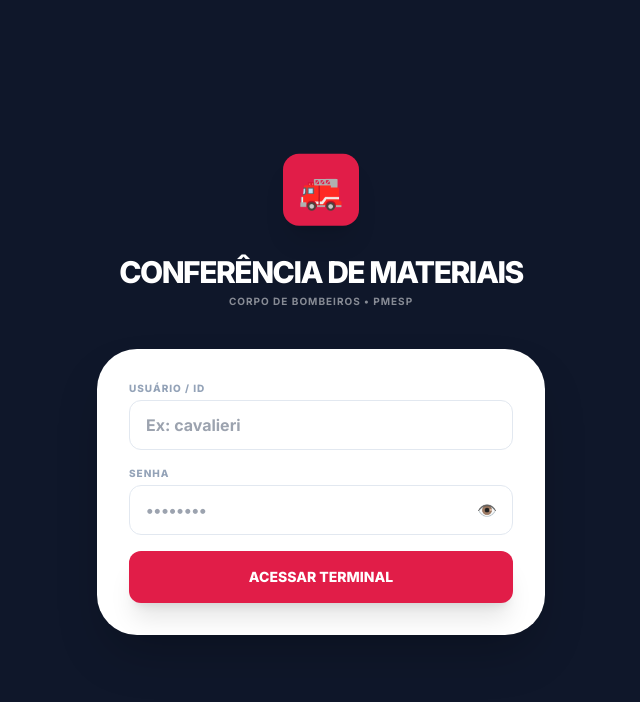
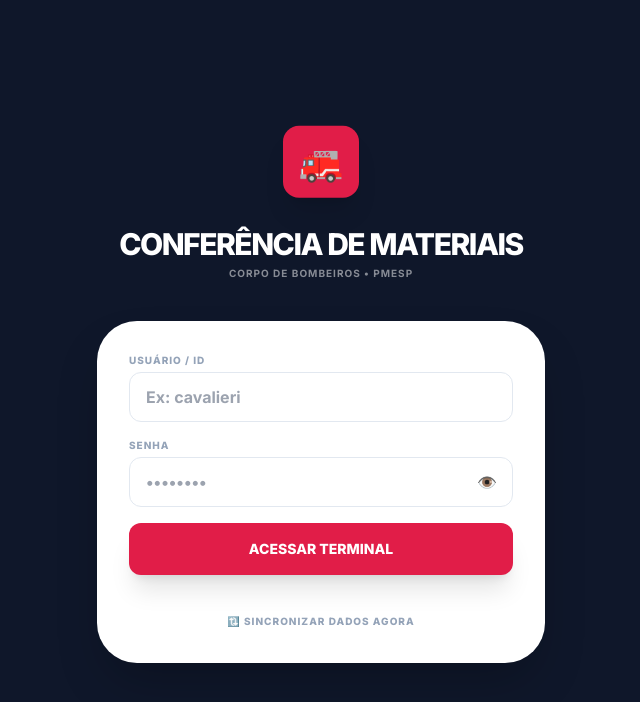
Before and after one commit to wilrogerdc-coder/sistema-de-confer-ncia-de-viaturas-atualizacao, a React (Vite) app: page / in a window 1280 px wide. Shown: the top 702 px of the page, without its empty margins (319-959 px from the left). Built offline with nearby package versions, Linux system fonts and the light colour scheme; no server answers.

Commit message:
Add files via upload

```diff
--- a/App.tsx
+++ b/App.tsx
@@ -42,9 +42,10 @@
   useEffect(() => {
     applyThemeToDocument(DEFAULT_THEME);
     setIsInitializing(true);
-    // REGRA: Na carga inicial, tentamos o cache primeiro para evitar telas em branco
-    // O usuário pode sincronizar manualmente depois se necessário.
-    loadData(true, false);
+    // REGRA: Na carga inicial, FORÇAMOS a sincronização total para garantir que o login
+    // tenha acesso aos dados mais recentes (senhas, permissões, etc) da nuvem.
+    // Isso atende à solicitação de carregar dados completos "antes de digitar a senha".
+    loadData(true, true);
   }, []);
 
   // Recarga de dados ao mudar de aba ou login para garantir sincronia e integridade
@@ -238,7 +239,14 @@
   }
 
   // Se não houver usuário logado, exibe tela de Login
-  if (!user) return <Login onLogin={handleLogin} />;
+  if (!user) return (
+    <Login
+      onLogin={handleLogin}
+      users={users}
+      onSync={() => loadData(false, true)}
+      isSyncing={isLoading}
+    />
+  );
 
   return (
     <Layout
--- a/components/Login.tsx
+++ b/components/Login.tsx
@@ -6,13 +6,16 @@
 
 interface LoginProps {
   onLogin: (user: User) => void;
+  users: User[];
+  onSync: () => Promise<void>;
+  isSyncing: boolean;
 }
 
 /**
  * COMPONENTE DE LOGIN
  * Gerencia o acesso ao sistema com normalização de strings para evitar falhas de autenticação.
  */
-const Login: React.FC<LoginProps> = ({ onLogin }) => {
+const Login: React.FC<LoginProps> = ({ onLogin, users, onSync, isSyncing }) => {
   const [username, setUsername] = useState('');
   const [password, setPassword] = useState('');
   const [showPassword, setShowPassword] = useState(false);
@@ -32,20 +35,17 @@
   const handleLogin = async (e: React.FormEvent) => {
     e.preventDefault();
     setError('');
+
+    // REGRA: Utilizamos os usuários já carregados pelo App.tsx (Sincronização Cloud Master)
+    // Isso garante que os dados estejam prontos "antes de digitar a senha".
+    if (!users || users.length === 0) {
+      setError('O sistema ainda está sincronizando com a nuvem. Por favor, aguarde alguns segundos.');
+      return;
+    }
+
     setLoading(true);
 
     try {
-      // REGRA: Limpeza de cache explicitamente solicitada pelo usuário para login
-      DataService.clearCache();
-
-      // REGRA: Sincronização global forçada no login para garantir senhas e permissões atualizadas
-      console.log("[Login] Solicitando sincronização forçada com a nuvem...");
-      const users = await DataService.getUsers(true);
-
-      if (!users || users.length === 0) {
-        throw new Error('Não foi possível carregar a lista de usuários da nuvem.');
-      }
-
       const inputUserNormalized = username.trim().toLowerCase();
 
       const user = users.find(u =>
@@ -197,9 +197,20 @@
               </div>
             )}
 
-            <button type="submit" disabled={loading} className="w-full py-4 text-white rounded-xl font-black uppercase text-sm shadow-xl hover:brightness-110 disabled:opacity-50 transition-all mt-4" style={{ backgroundColor: 'var(--theme-primary)' }}>
-              {loading ? 'Autenticando...' : 'Acessar Terminal'}
+            <button type="submit" disabled={loading || isSyncing} className="w-full py-4 text-white rounded-xl font-black uppercase text-sm shadow-xl hover:brightness-110 disabled:opacity-50 transition-all mt-4" style={{ backgroundColor: 'var(--theme-primary)' }}>
+              {loading ? 'Autenticando...' : isSyncing ? 'Sincronizando...' : 'Acessar Terminal'}
             </button>
+
+            <div className="pt-4 text-center">
+              <button
+                type="button"
+                onClick={onSync}
+                disabled={isSyncing || loading}
+                className="text-[10px] font-black text-slate-400 uppercase tracking-widest hover:text-slate-600 transition-colors disabled:opacity-30"
+              >
+                {isSyncing ? '🔄 Sincronizando...' : '🔃 Sincronizar Dados Agora'}
+              </button>
+            </div>
           </form>
         </div>
       </div>
```
